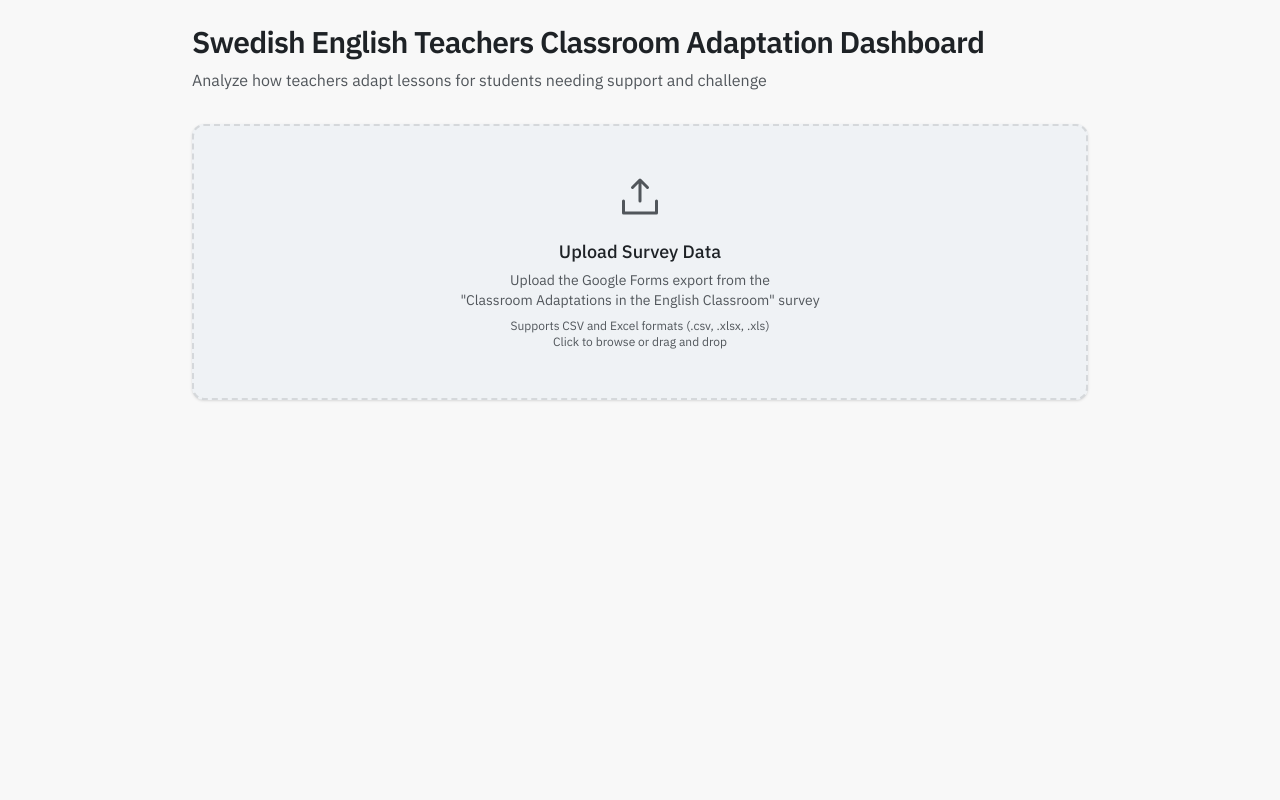
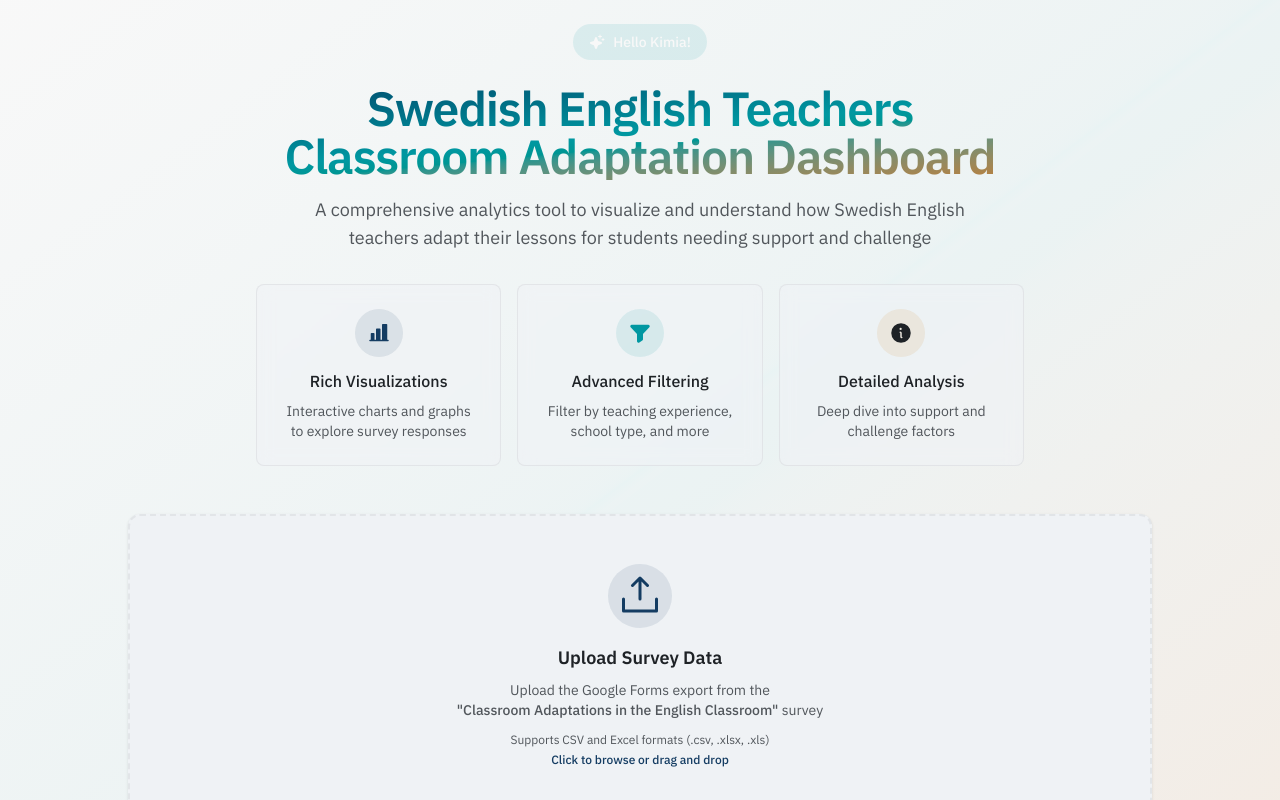
Before and after one commit to Connectslide121/swedish-english-teac, a React (Vite) app: page / in a window 1280 px wide. Shown: the top 800 px of the page. Built offline with nearby package versions, Linux system fonts and the light colour scheme.

Commit message:
Generated by Spark: I want to improve what we can call the landing page, make it look nice, add colors, add an explanation of what this is, and some icons, also add a "Hello Kimia!" somewhere, she will be using the spark. Also add a "Made with love by Jon" in the footer, where love is a heart

```diff
--- a/src/App.tsx
+++ b/src/App.tsx
@@ -2,7 +2,7 @@ import { useState } from 'react';
 import { Tabs, TabsContent, TabsList, TabsTrigger } from '@/components/ui/tabs';
 import { Alert, AlertDescription } from '@/components/ui/alert';
 import { Button } from '@/components/ui/button';
-import { Info, UploadSimple } from '@phosphor-icons/react';
+import { Info, UploadSimple, ChartBar, Funnel, Sparkle, Heart } from '@phosphor-icons/react';
 import { FileUpload } from '@/components/FileUpload';
 import { SummaryCards } from '@/components/SummaryCards';
 import { FiltersSidebar } from '@/components/FiltersSidebar';
@@ -103,24 +103,77 @@ function App() {
 
   if (rawData.length === 0) {
     return (
-      <div className="min-h-screen bg-background p-6">
-        <div className="max-w-4xl mx-auto">
-          <div className="mb-8">
-            <h1 className="text-3xl font-semibold mb-2 tracking-tight">
-              Swedish English Teachers Classroom Adaptation Dashboard
+      <div className="min-h-screen bg-gradient-to-br from-background via-accent/5 to-secondary/10 p-6 flex flex-col">
+        <div className="flex-1 flex items-center justify-center">
+          <div className="max-w-5xl w-full">
+            <div className="text-center mb-8">
+              <div className="inline-flex items-center gap-2 bg-accent/10 text-accent-foreground px-4 py-2 rounded-full text-sm font-medium mb-6">
+                <Sparkle size={16} weight="fill" />
+                Hello Kimia!
+              </div>
+
+              <h1 className="text-5xl font-semibold mb-4 tracking-tight bg-gradient-to-br from-primary via-accent to-secondary bg-clip-text text-transparent">
+                Swedish English Teachers
+                <br />
+                Classroom Adaptation Dashboard
               </h1>
-            <p className="text-muted-foreground">
-              Analyze how teachers adapt lessons for students needing support and challenge
+
+              <p className="text-lg text-muted-foreground max-w-2xl mx-auto mb-8">
+                A comprehensive analytics tool to visualize and understand how Swedish English teachers
+                adapt their lessons for students needing support and challenge
+              </p>
+
+              <div className="grid grid-cols-1 md:grid-cols-3 gap-4 max-w-3xl mx-auto mb-12">
+                <div className="bg-card/50 backdrop-blur-sm border border-border/50 rounded-lg p-6 text-center">
+                  <div className="inline-flex items-center justify-center w-12 h-12 rounded-full bg-primary/10 text-primary mb-3">
+                    <ChartBar size={24} weight="fill" />
+                  </div>
+                  <h3 className="font-medium mb-2">Rich Visualizations</h3>
+                  <p className="text-sm text-muted-foreground">
+                    Interactive charts and graphs to explore survey responses
                   </p>
                 </div>
+
+                <div className="bg-card/50 backdrop-blur-sm border border-border/50 rounded-lg p-6 text-center">
+                  <div className="inline-flex items-center justify-center w-12 h-12 rounded-full bg-accent/10 text-accent mb-3">
+                    <Funnel size={24} weight="fill" />
+                  </div>
+                  <h3 className="font-medium mb-2">Advanced Filtering</h3>
+                  <p className="text-sm text-muted-foreground">
+                    Filter by teaching experience, school type, and more
+                  </p>
+                </div>
+
+                <div className="bg-card/50 backdrop-blur-sm border border-border/50 rounded-lg p-6 text-center">
+                  <div className="inline-flex items-center justify-center w-12 h-12 rounded-full bg-secondary/10 text-secondary-foreground mb-3">
+                    <Info size={24} weight="fill" />
+                  </div>
+                  <h3 className="font-medium mb-2">Detailed Analysis</h3>
+                  <p className="text-sm text-muted-foreground">
+                    Deep dive into support and challenge factors
+                  </p>
+                </div>
+              </div>
+            </div>
+
             <FileUpload onFileLoad={handleFileLoad} />
+
+            <div className="mt-8 text-center text-sm text-muted-foreground">
+              <p>Upload your Google Forms export (CSV or Excel) to get started</p>
             </div>
+          </div>
+        </div>
+
+        <footer className="mt-12 text-center text-sm text-muted-foreground">
+          Made with <Heart size={14} weight="fill" className="inline text-destructive mx-1" /> by Jon
+        </footer>
       </div>
     );
   }
 
   return (
-    <div className="min-h-screen bg-background p-6">
+    <div className="min-h-screen bg-background p-6 flex flex-col">
+      <div className="flex-1">
         <div className="max-w-[1800px] mx-auto">
           <div className="mb-6">
             <div className="flex justify-between items-start mb-2">
@@ -214,6 +267,11 @@ function App() {
           </div>
         </div>
       </div>
+
+      <footer className="mt-12 text-center text-sm text-muted-foreground">
+        Made with <Heart size={14} weight="fill" className="inline text-destructive mx-1" /> by Jon
+      </footer>
+    </div>
   );
 }
 
--- a/src/components/FileUpload.tsx
+++ b/src/components/FileUpload.tsx
@@ -66,10 +66,10 @@ export function FileUpload({ onFileLoad }: FileUploadProps) {
 
   return (
     <Card
-      className={`p-12 border-2 border-dashed cursor-pointer transition-all ${
+      className={`p-12 border-2 border-dashed cursor-pointer transition-all backdrop-blur-sm ${
         isDragging
-          ? 'border-accent bg-accent/5'
-          : 'border-border hover:border-accent/50 hover:bg-muted/30'
+          ? 'border-accent bg-accent/10 shadow-lg shadow-accent/20'
+          : 'border-border/50 hover:border-accent/50 hover:bg-card/80 hover:shadow-md'
       }`}
       onDrop={handleDrop}
       onDragOver={handleDragOver}
@@ -79,10 +79,12 @@ export function FileUpload({ onFileLoad }: FileUploadProps) {
       <div className="flex flex-col items-center gap-4 text-center">
         {uploadedFile ? (
           <>
-            <CheckCircle className="text-accent" size={48} weight="fill" />
+            <div className="inline-flex items-center justify-center w-16 h-16 rounded-full bg-accent/10">
+              <CheckCircle className="text-accent" size={48} weight="fill" />
+            </div>
             <div>
-              <h3 className="text-lg font-medium mb-1">File Uploaded</h3>
-              <p className="text-sm text-muted-foreground">{uploadedFile}</p>
+              <h3 className="text-lg font-medium mb-1">File Uploaded Successfully</h3>
+              <p className="text-sm text-muted-foreground font-mono">{uploadedFile}</p>
               <p className="text-xs text-muted-foreground mt-2">
                 Click or drag to upload a different file
               </p>
@@ -90,17 +92,21 @@ export function FileUpload({ onFileLoad }: FileUploadProps) {
           </>
         ) : (
           <>
-            <UploadSimple className="text-muted-foreground" size={48} />
+            <div className={`inline-flex items-center justify-center w-16 h-16 rounded-full transition-all ${
+              isDragging ? 'bg-accent/10' : 'bg-primary/10'
+            }`}>
+              <UploadSimple className={isDragging ? 'text-accent' : 'text-primary'} size={48} weight={isDragging ? 'fill' : 'regular'} />
+            </div>
             <div>
-              <h3 className="text-lg font-medium mb-1">Upload Survey Data</h3>
-              <p className="text-sm text-muted-foreground">
+              <h3 className="text-lg font-semibold mb-2">Upload Survey Data</h3>
+              <p className="text-sm text-muted-foreground mb-3">
                 Upload the Google Forms export from the<br />
-                "Classroom Adaptations in the English Classroom" survey
+                <span className="font-medium">"Classroom Adaptations in the English Classroom"</span> survey
               </p>
-              <p className="text-xs text-muted-foreground mt-2">
+              <p className="text-xs text-muted-foreground mb-1">
                 Supports CSV and Excel formats (.csv, .xlsx, .xls)
               </p>
-              <p className="text-xs text-muted-foreground">
+              <p className="text-xs text-primary font-medium">
                 Click to browse or drag and drop
               </p>
             </div>
```
Lines whose indentation alone changed are shown as unchanged.
